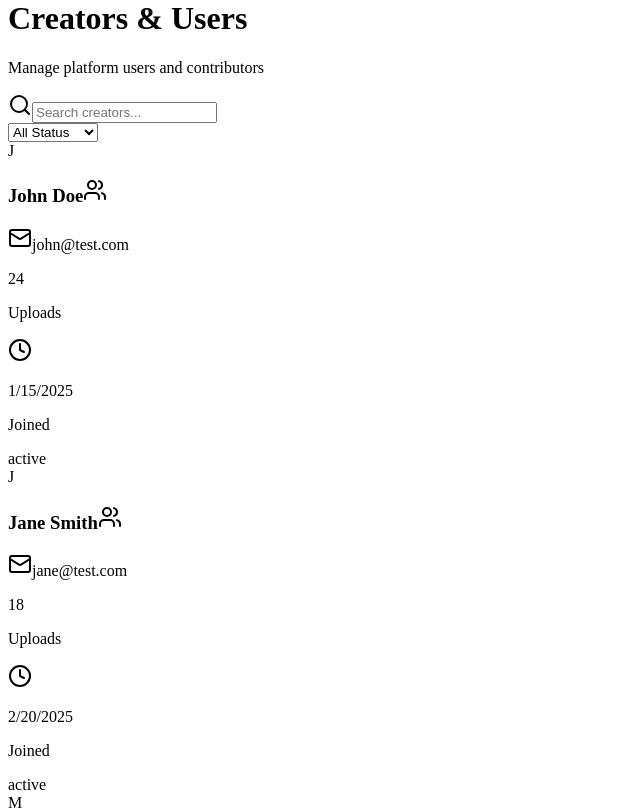
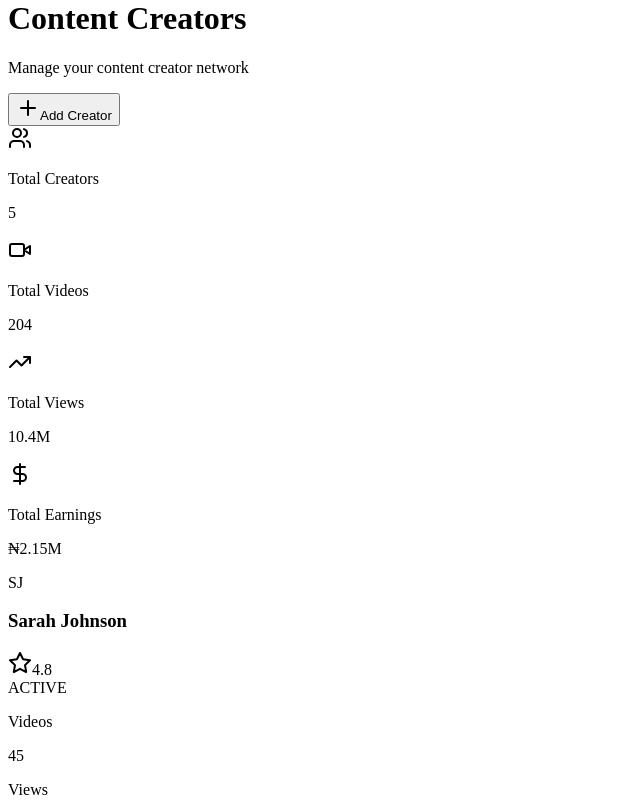
Before and after one commit to princeflexzy0/studio-dashboard, a Next.js app: page /dashboard/creators in a window 1280 px wide. Shown: the part 320-1130 px from the top of the page, without its empty margins (0-640 px from the left). Built offline with nearby package versions, Linux system fonts and the light colour scheme; sample sign-in values are in the browser's storage.

Commit message:
fix: Add TypeScript types to Campaigns and Creators pages, restore all navigation pages with dummy data

```diff
--- a/src/app/dashboard/creators/page.tsx
+++ b/src/app/dashboard/creators/page.tsx
@@ -1,141 +1,110 @@
 'use client';
-
-import { useState, useEffect } from 'react';
+import { useState } from 'react';
 import { motion } from 'framer-motion';
-import { Users, Search, Mail, Shield, Clock } from 'lucide-react';
-import toast from 'react-hot-toast';
-
-interface Creator {
-  id: number;
-  name: string;
-  email: string;
-  role: string;
-  status: 'active' | 'pending' | 'suspended';
-  joinedDate: string;
-  uploads: number;
-}
-
-const mockCreators: Creator[] = [
-  { id: 1, name: 'John Doe', email: 'john@test.com', role: 'creator', status: 'active', joinedDate: '2025-01-15', uploads: 24 },
-  { id: 2, name: 'Jane Smith', email: 'jane@test.com', role: 'editor', status: 'active', joinedDate: '2025-02-20', uploads: 18 },
-  { id: 3, name: 'Mike Johnson', email: 'mike@test.com', role: 'creator', status: 'pending', joinedDate: '2025-10-01', uploads: 0 },
-  { id: 4, name: 'Sarah Williams', email: 'sarah@test.com', role: 'creator', status: 'active', joinedDate: '2025-03-10', uploads: 32 },
-  { id: 5, name: 'Tom Brown', email: 'tom@test.com', role: 'creator', status: 'suspended', joinedDate: '2024-12-05', uploads: 12 },
-];
+import { Users, Video, TrendingUp, DollarSign, Mail, MapPin, Star, Plus, LucideIcon } from 'lucide-react';
 
 export default function CreatorsPage() {
-  const [creators, setCreators] = useState<Creator[]>([]);
-  const [searchTerm, setSearchTerm] = useState('');
-  const [filterStatus, setFilterStatus] = useState<string>('all');
-
-  useEffect(() => {
-    setCreators(mockCreators);
-  }, []);
-
-  const filteredCreators = creators.filter((creator) => {
-    const matchesSearch = creator.name.toLowerCase().includes(searchTerm.toLowerCase()) ||
-                         creator.email.toLowerCase().includes(searchTerm.toLowerCase());
-    const matchesStatus = filterStatus === 'all' || creator.status === filterStatus;
-    return matchesSearch && matchesStatus;
-  });
-
-  const getStatusColor = (status: string) => {
-    switch (status) {
-      case 'active': return 'bg-green-500/20 text-green-400 border-green-500/50';
-      case 'pending': return 'bg-yellow-500/20 text-yellow-400 border-yellow-500/50';
-      case 'suspended': return 'bg-red-500/20 text-red-400 border-red-500/50';
-      default: return 'bg-gray-500/20 text-gray-400 border-gray-500/50';
-    }
-  };
-
-  const getRoleIcon = (role: string) => {
-    return role === 'admin' ? <Shield className="w-4 h-4" /> : <Users className="w-4 h-4" />;
-  };
+  const creators = [
+    { id: 1, name: 'Sarah Johnson', email: 'sarah@example.com', phone: '+234 801 234 5678', location: 'Lagos', videos: 45, views: '2.3M', earnings: '₦450,000', rating: 4.8, status: 'active', avatar: 'SJ' },
+    { id: 2, name: 'Michael Chen', email: 'michael@example.com', phone: '+234 802 345 6789', location: 'Abuja', videos: 32, views: '1.8M', earnings: '₦380,000', rating: 4.6, status: 'active', avatar: 'MC' },
+    { id: 3, name: 'Aisha Ibrahim', email: 'aisha@example.com', phone: '+234 803 456 7890', location: 'Kano', videos: 58, views: '3.1M', earnings: '₦620,000', rating: 4.9, status: 'active', avatar: 'AI' },
+    { id: 4, name: 'David Okafor', email: 'david@example.com', phone: '+234 804 567 8901', location: 'Enugu', videos: 28, views: '1.2M', earnings: '₦290,000', rating: 4.5, status: 'pending', avatar: 'DO' },
+    { id: 5, name: 'Linda Martinez', email: 'linda@example.com', phone: '+234 805 678 9012', location: 'Port Harcourt', videos: 41, views: '2.0M', earnings: '₦410,000', rating: 4.7, status: 'active', avatar: 'LM' },
+  ];
 
   return (
     <div className="min-h-screen bg-gradient-to-br from-black via-gray-900 to-black p-4 sm:p-8">
-      <div className="mb-6 sm:mb-8">
-        <h1 className="text-3xl sm:text-4xl font-bold bg-gradient-to-r from-cyan-400 to-blue-500 bg-clip-text text-transparent mb-2">
-          Creators & Users
-        </h1>
-        <p className="text-gray-400 text-sm sm:text-base">Manage platform users and contributors</p>
+      <div className="flex flex-col sm:flex-row justify-between items-start sm:items-center mb-6 sm:mb-8 gap-4">
+        <div>
+          <h1 className="text-3xl sm:text-4xl font-bold bg-gradient-to-r from-cyan-400 to-blue-500 bg-clip-text text-transparent mb-2">
+            Content Creators
+          </h1>
+          <p className="text-gray-400">Manage your content creator network</p>
+        </div>
+        <button className="px-6 py-3 bg-gradient-to-r from-cyan-500 to-blue-500 text-white font-semibold rounded-lg hover:opacity-90 transition-opacity flex items-center gap-2">
+          <Plus className="w-5 h-5" />
+          Add Creator
+        </button>
       </div>
 
-      <div className="mb-6 flex flex-col sm:flex-row gap-4">
-        <div className="relative flex-1">
-          <Search className="absolute left-3 top-1/2 transform -translate-y-1/2 w-5 h-5 text-gray-500" />
-          <input
-            type="text"
-            placeholder="Search creators..."
-            value={searchTerm}
-            onChange={(e) => setSearchTerm(e.target.value)}
-            className="w-full pl-10 pr-4 py-3 bg-gray-800 border border-gray-700 rounded-lg text-white placeholder-gray-500 focus:outline-none focus:border-cyan-500 focus:ring-2 focus:ring-cyan-500/20"
-          />
-        </div>
-        <select
-          value={filterStatus}
-          onChange={(e) => setFilterStatus(e.target.value)}
-          className="px-4 py-3 bg-gray-800 border border-gray-700 rounded-lg text-white focus:outline-none focus:border-cyan-500"
-        >
-          <option value="all">All Status</option>
-          <option value="active">Active</option>
-          <option value="pending">Pending</option>
-          <option value="suspended">Suspended</option>
-        </select>
+      <div className="grid grid-cols-1 md:grid-cols-2 lg:grid-cols-4 gap-4 mb-8">
+        <StatCard icon={Users} label="Total Creators" value="5" color="cyan" />
+        <StatCard icon={Video} label="Total Videos" value="204" color="purple" />
+        <StatCard icon={TrendingUp} label="Total Views" value="10.4M" color="blue" />
+        <StatCard icon={DollarSign} label="Total Earnings" value="₦2.15M" color="green" />
       </div>
 
       <div className="grid gap-4">
-        {filteredCreators.map((creator, index) => (
+        {creators.map((creator) => (
           <motion.div
             key={creator.id}
             initial={{ opacity: 0, y: 20 }}
             animate={{ opacity: 1, y: 0 }}
-            transition={{ delay: index * 0.05 }}
-            className="bg-gradient-to-br from-gray-800/50 to-gray-900/50 backdrop-blur-xl border border-gray-700/50 rounded-xl p-4 sm:p-6 hover:border-cyan-500/50 transition-all"
+            className="bg-gray-800/50 backdrop-blur-sm rounded-xl p-6 border border-gray-700 hover:border-cyan-500/50 transition-all"
           >
-            <div className="flex flex-col sm:flex-row sm:items-center justify-between gap-4">
+            <div className="flex flex-col md:flex-row gap-6">
               <div className="flex items-center gap-4">
-                <div className="w-12 h-12 bg-gradient-to-br from-cyan-500 to-blue-500 rounded-full flex items-center justify-center text-black font-bold text-lg">
-                  {creator.name.charAt(0)}
+                <div className="w-16 h-16 bg-gradient-to-br from-cyan-500 to-blue-500 rounded-full flex items-center justify-center text-white text-xl font-bold flex-shrink-0">
+                  {creator.avatar}
                 </div>
                 <div>
-                  <h3 className="text-white font-semibold text-lg flex items-center gap-2">
-                    {creator.name}
-                    {getRoleIcon(creator.role)}
-                  </h3>
-                  <div className="flex items-center gap-2 text-sm text-gray-400">
-                    <Mail className="w-4 h-4" />
-                    {creator.email}
+                  <h3 className="text-xl font-bold text-white mb-1">{creator.name}</h3>
+                  <div className="flex items-center gap-1 mb-2">
+                    <Star className="w-4 h-4 text-yellow-400 fill-yellow-400" />
+                    <span className="text-yellow-400 font-semibold">{creator.rating}</span>
                   </div>
+                  <span className={`px-3 py-1 rounded-full text-xs font-semibold ${
+                    creator.status === 'active' ? 'bg-green-500/20 text-green-400' : 'bg-yellow-500/20 text-yellow-400'
+                  }`}>
+                    {creator.status.toUpperCase()}
+                  </span>
                 </div>
               </div>
 
-              <div className="flex flex-wrap items-center gap-4">
-                <div className="text-center">
-                  <p className="text-2xl font-bold text-cyan-400">{creator.uploads}</p>
-                  <p className="text-xs text-gray-500">Uploads</p>
+              <div className="flex-1 grid grid-cols-1 sm:grid-cols-2 lg:grid-cols-4 gap-4">
+                <div>
+                  <p className="text-gray-400 text-sm mb-1">Videos</p>
+                  <p className="text-white font-semibold">{creator.videos}</p>
                 </div>
-                <div className="text-center">
-                  <div className="flex items-center gap-1 text-gray-400">
-                    <Clock className="w-4 h-4" />
-                    <p className="text-sm">{new Date(creator.joinedDate).toLocaleDateString()}</p>
+                <div>
+                  <p className="text-gray-400 text-sm mb-1">Views</p>
+                  <p className="text-white font-semibold">{creator.views}</p>
+                </div>
+                <div>
+                  <p className="text-gray-400 text-sm mb-1">Earnings</p>
+                  <p className="text-green-400 font-semibold">{creator.earnings}</p>
+                </div>
+                <div className="space-y-2">
+                  <div className="flex items-center gap-2 text-gray-400 text-sm">
+                    <Mail className="w-4 h-4" />
+                    <span className="truncate">{creator.email}</span>
                   </div>
-                  <p className="text-xs text-gray-500">Joined</p>
+                  <div className="flex items-center gap-2 text-gray-400 text-sm">
+                    <MapPin className="w-4 h-4" />
+                    <span>{creator.location}</span>
+                  </div>
                 </div>
-                <span className={`px-3 py-1 rounded-full border text-xs font-medium uppercase ${getStatusColor(creator.status)}`}>
-                  {creator.status}
-                </span>
               </div>
             </div>
           </motion.div>
         ))}
       </div>
-
-      {filteredCreators.length === 0 && (
-        <div className="text-center py-12 bg-gray-800/30 rounded-xl border border-gray-700/50">
-          <p className="text-gray-400">No creators found matching your criteria</p>
-        </div>
-      )}
     </div>
   );
 }
+
+function StatCard({ icon: Icon, label, value, color }: { icon: LucideIcon; label: string; value: string; color: 'cyan' | 'green' | 'blue' | 'purple' }) {
+  const colorClasses = {
+    cyan: 'from-cyan-500/20 to-cyan-600/20 border-cyan-500/50',
+    green: 'from-green-500/20 to-green-600/20 border-green-500/50',
+    blue: 'from-blue-500/20 to-blue-600/20 border-blue-500/50',
+    purple: 'from-purple-500/20 to-purple-600/20 border-purple-500/50',
+  };
+  return (
+    <div className={`bg-gradient-to-br ${colorClasses[color]} backdrop-blur-sm rounded-xl p-6 border`}>
+      <Icon className="w-8 h-8 text-cyan-400 mb-3" />
+      <p className="text-gray-400 text-sm mb-1">{label}</p>
+      <p className="text-2xl font-bold text-white">{value}</p>
+    </div>
+  );
+}
```
Also changed, not shown: src/app/dashboard/campaigns/page.tsx (+96 -58 lines), src/app/dashboard/system/page.tsx (+102 -81 lines), src/app/providers.tsx (+6 -2 lines).
